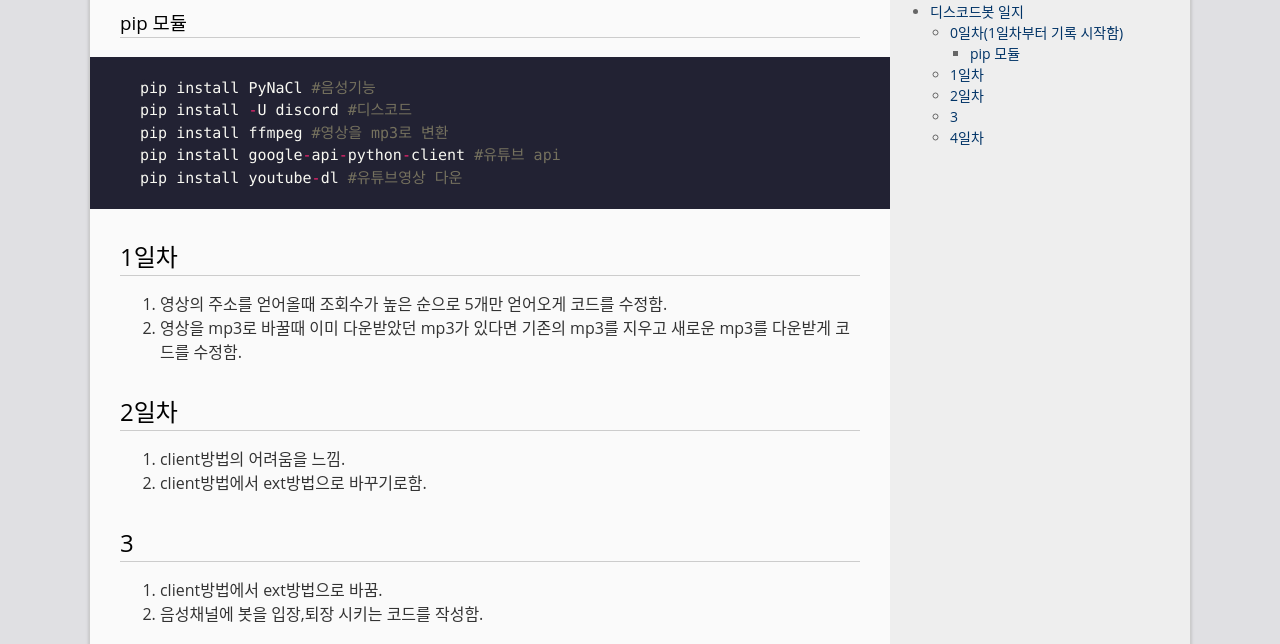
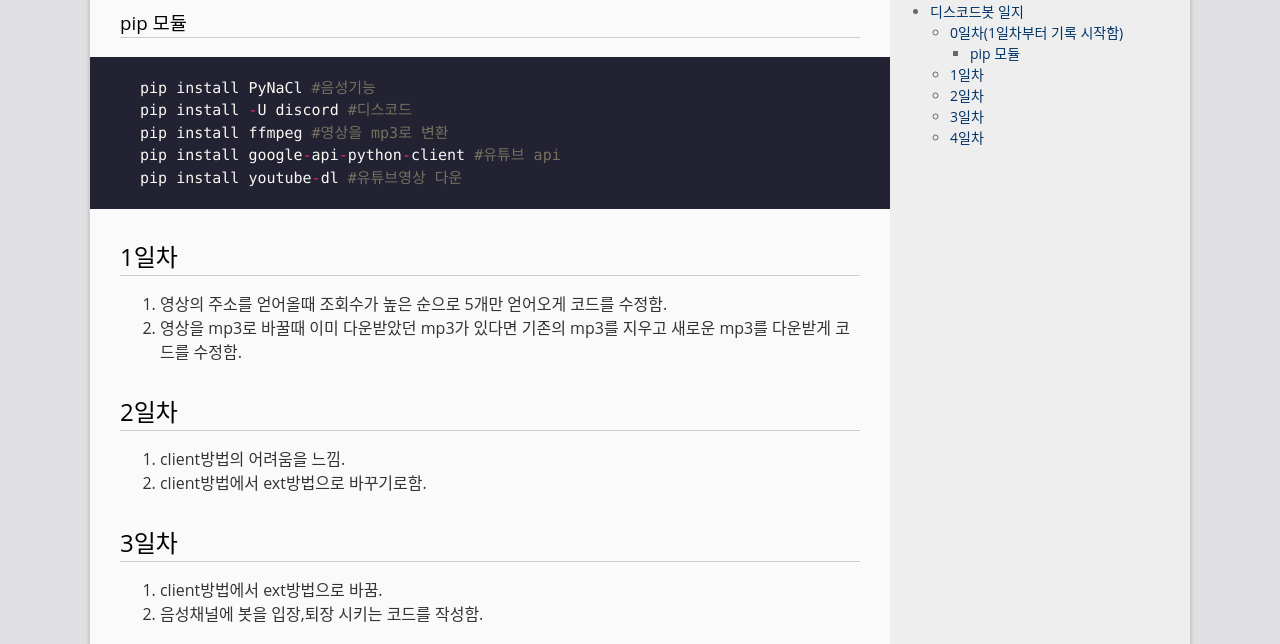
Before and after one commit to chohz1003/chohz1003.github.com, a Jekyll site: the page built from _posts/2021-07-17-Discord-Bot.md, in a window 1280 px wide. Shown: the part 563-1207 px from the top of the page. Built offline with Jekyll 4.4.1, drawn with Linux system fonts in a browser that asks for light colours.

Commit message:
Update 2021-07-17-Discord-Bot.md

```diff
--- a/_posts/2021-07-17-Discord-Bot.md
+++ b/_posts/2021-07-17-Discord-Bot.md
@@ -32,7 +32,7 @@ pip install youtube-dl #유튜브영상 다운
 1. client방법의 어려움을 느낌.
 2. client방법에서 ext방법으로 바꾸기로함.
 
-## 3
+## 3일차
 1. client방법에서 ext방법으로 바꿈.
 2. 음성채널에 봇을 입장,퇴장 시키는 코드를 작성함.
 
```
